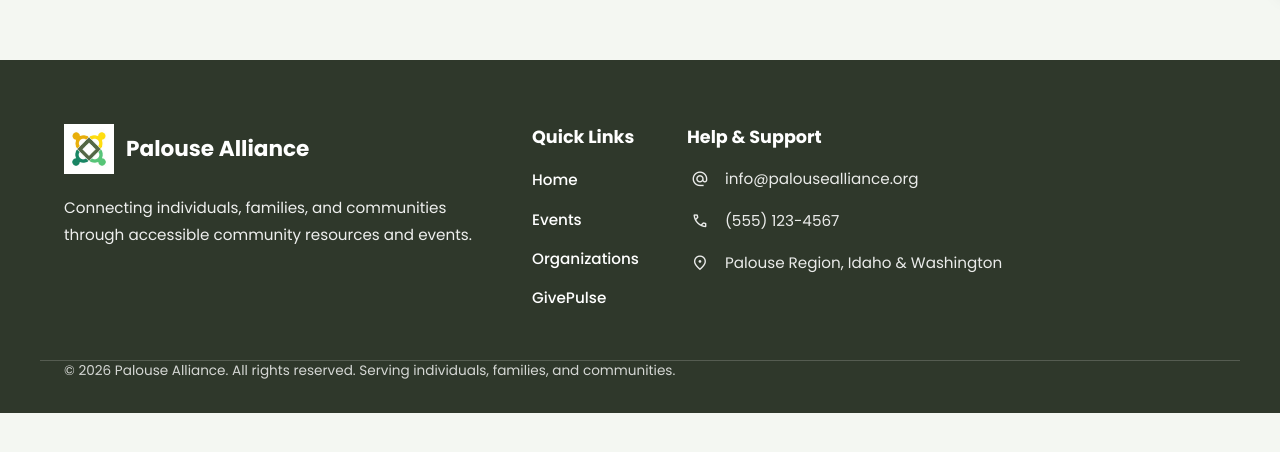
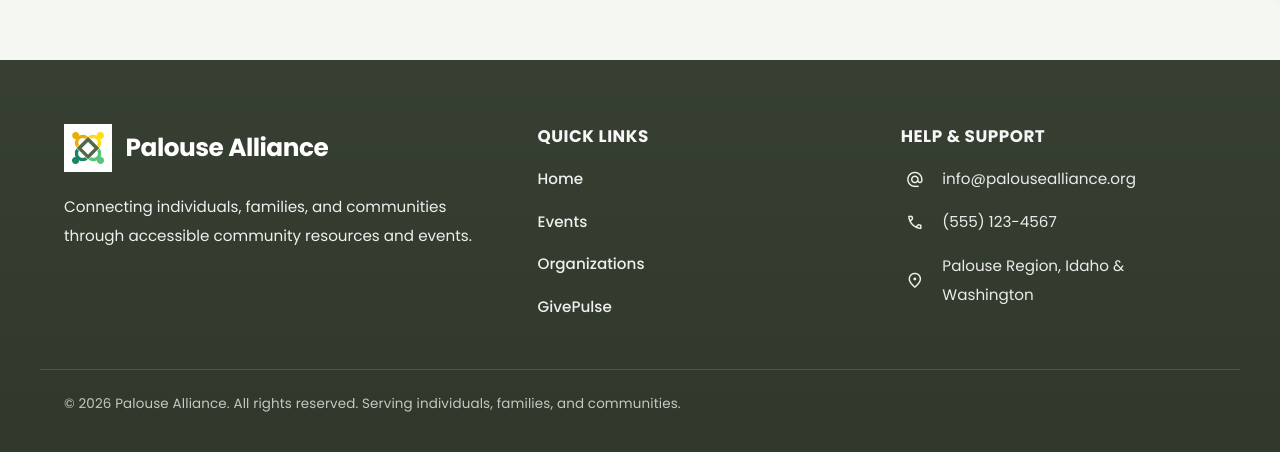
Before and after one commit to vdevaa/Palouse-Alliance-Community-Resource-Platform, a React (Vite) app in the folder code/: page /admin in a window 1280 px wide. Shown: the part 810-1262 px from the top of the page. Before the commit the page ends 1223 px from the top, so only its background shows below. Built offline with nearby package versions, Linux system fonts and the light colour scheme; no server answers; the HTML template or start-up script is replaced by a standard one.

Commit message:
Finished footer redesign.

```diff
--- a/code/src/styles/Footer.css
+++ b/code/src/styles/Footer.css
@@ -1,7 +1,7 @@
 .site-footer {
-  background: var(--color-primary-900);
+  background: linear-gradient(180deg, rgba(47, 56, 43, 0.96), var(--color-primary-900));
   color: var(--color-text-inverse);
-  padding: 4rem 0 2rem;
+  padding: 4rem 0 2.5rem;
   width: 100%;
 }
 
@@ -9,52 +9,50 @@
   max-width: 1200px;
   margin: 0 auto;
   padding: 0 1.5rem;
-  display: flex;
-  justify-content: flex-start;
-  flex-wrap: wrap;
-  gap: 3rem;
+  display: grid;
+  grid-template-columns: minmax(280px, 1.35fr) repeat(2, minmax(180px, 1fr));
+  gap: 2.5rem 3rem;
+  align-items: start;
   box-sizing: border-box;
 }
 
-.footer-brand,
-.footer-col {
-  flex: 0 1 auto;
-}
-
 .footer-brand {
-  min-width: 300px;
-  max-width: 420px;
+  display: flex;
+  flex-direction: column;
+  gap: 1.25rem;
 }
 
 .footer-logo-row {
   display: flex;
   align-items: center;
-  gap: 0.75rem;
-  margin-bottom: 1.25rem;
+  gap: 0.85rem;
 }
 
 .footer-logo {
-  height: 50px;
+  height: 48px;
   width: auto;
 }
 
 .footer-brand-name {
   font-weight: 700;
-  font-size: 1.35rem;
+  font-size: 1.55rem;
+  letter-spacing: -0.02em;
 }
 
 .footer-copy {
   font-size: 0.95rem;
-  line-height: 1.8;
+  line-height: 1.92;
   color: rgba(255, 255, 255, 0.92);
   margin: 0;
-  max-width: 420px;
+  max-width: 430px;
 }
 
 .footer-col h4 {
   margin: 0 0 1rem 0;
-  font-size: 1.1rem;
-  color: var(--color-text-inverse);
+  font-size: 1.05rem;
+  color: rgba(255, 255, 255, 0.96);
+  letter-spacing: 0.03em;
+  text-transform: uppercase;
 }
 
 .footer-links {
@@ -62,33 +60,33 @@
   margin: 0;
   padding: 0;
   display: grid;
-  gap: 0.75rem;
+  gap: 0.85rem;
   font-size: 0.95rem;
-  line-height: 1.8;
+  line-height: 1.9;
 }
 
 .footer-links li a {
-  color: var(--color-text-inverse);
+  color: rgba(255, 255, 255, 0.92);
   text-decoration: none;
-  transition: color 0.2s ease;
+  transition: color 0.2s ease, transform 0.2s ease;
 }
 
 .footer-links li a:hover {
   color: var(--color-primary-100);
+  transform: translateX(1px);
 }
 
 .footer-contact-list {
-  display: flex;
-  flex-direction: column;
-  gap: 1rem;
+  display: grid;
+  gap: 0.9rem;
   font-size: 0.95rem;
-  line-height: 1.7;
+  line-height: 1.9;
 }
 
 .footer-contact-item {
   display: flex;
   align-items: center;
-  gap: 0.75rem;
+  gap: 0.85rem;
   color: rgba(255, 255, 255, 0.9);
 }
 
@@ -96,38 +94,25 @@
   display: inline-flex;
   align-items: center;
   justify-content: center;
-  font-size: 1.15rem;
-  width: 26px;
-  min-width: 26px;
+  font-size: 1.2rem;
+  width: 28px;
+  min-width: 28px;
+  color: var(--color-primary-100);
 }
 
 .footer-bottom {
   max-width: 1200px;
   margin: 3rem auto 0;
-  padding: 0 1.5rem;
-  border-top: 1px solid rgba(255, 255, 255, 0.18);
-  font-size: 0.85rem;
-  color: rgba(255, 255, 255, 0.8);
+  padding: 1.5rem 1.5rem 0;
+  border-top: 1px solid rgba(255, 255, 255, 0.14);
+  font-size: 0.84rem;
+  color: rgba(255, 255, 255, 0.72);
   box-sizing: border-box;
+  letter-spacing: 0.01em;
 }
 
-@media (max-width: 760px) {
+@media (max-width: 860px) {
   .footer-inner {
-    gap: 2rem;
-  }
-
-  .footer-brand,
-  .footer-col {
-    flex: 1 1 100%;
-    min-width: auto;
-  }
-
-  .footer-logo-row {
-    flex-direction: column;
-    align-items: flex-start;
-  }
-
-  .footer-logo-row .footer-brand-name {
-    margin-top: 0.25rem;
+    grid-template-columns: 1fr;
   }
 }
```
